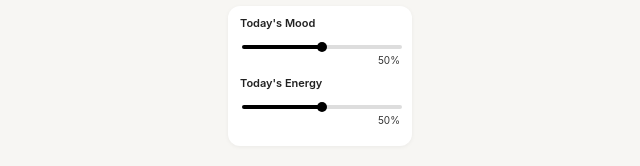
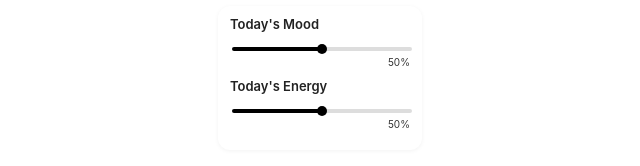
Before and after one commit to sarahdenkert01-hue/slidernotion, a plain HTML site: page index.html in a window 1280 px wide. Shown: the whole page, without its empty margins (320-960 px from the left). Drawn offline with Linux system fonts and the light colour scheme.

Commit message:
Update index.html

```diff
--- a/index.html
+++ b/index.html
@@ -6,7 +6,7 @@
 <title>Mood & Energy Mini</title>
 <style>
   body {
-    background-color: #f7f6f3;
+    background-color: #FFFFFF;
     display: flex;
     justify-content: center;
     align-items: flex-start;
@@ -21,14 +21,14 @@
     border-radius: 12px;
     box-shadow: 0 1px 4px rgba(0,0,0,0.05);
     padding: 10px 12px;
-    max-width: 160px;
+    max-width: 180px;
     width: 100%;
   }
 
   h2 {
     color: #222;
     font-weight: 600;
-    font-size: 11px;
+    font-size: 13px;
     margin: 0 0 3px 0;
   }
 
```
